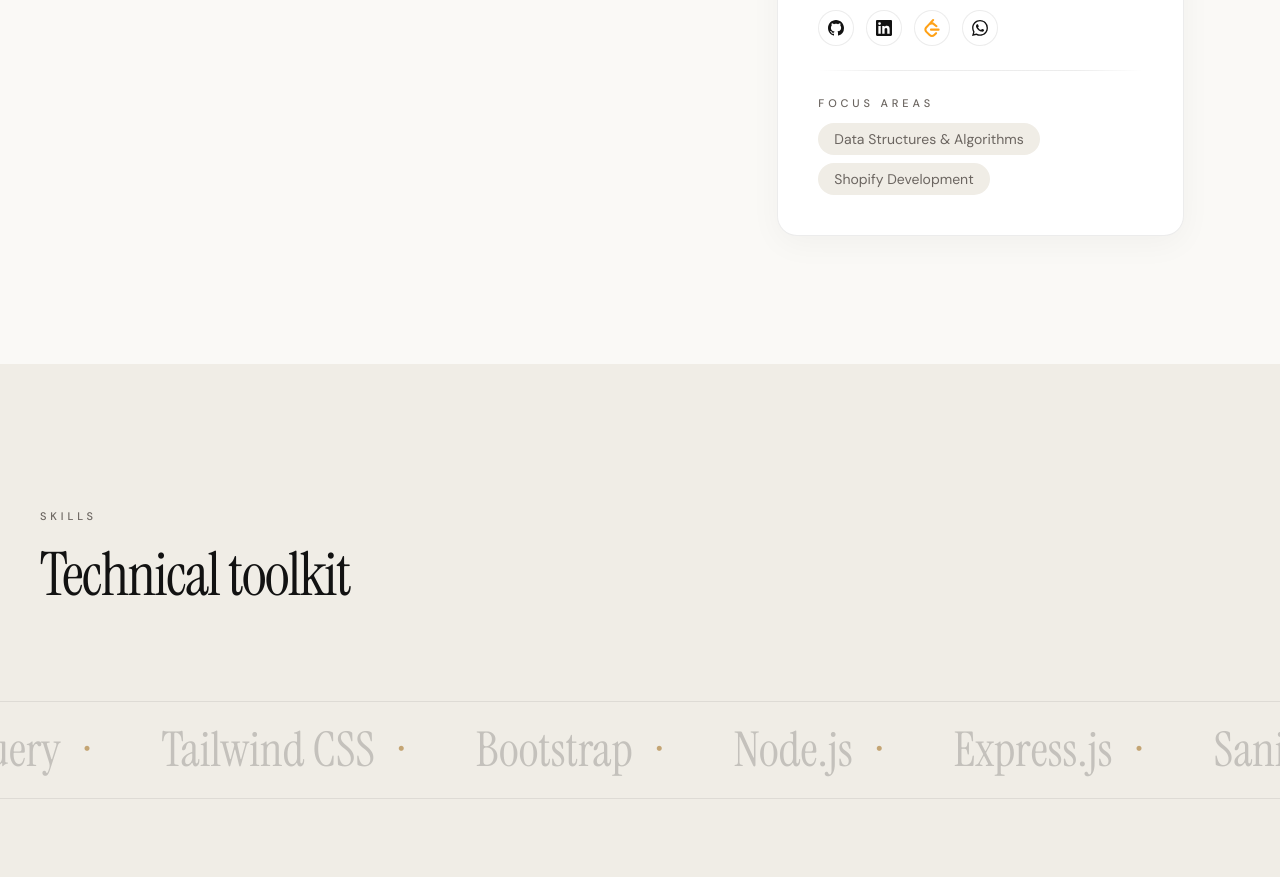
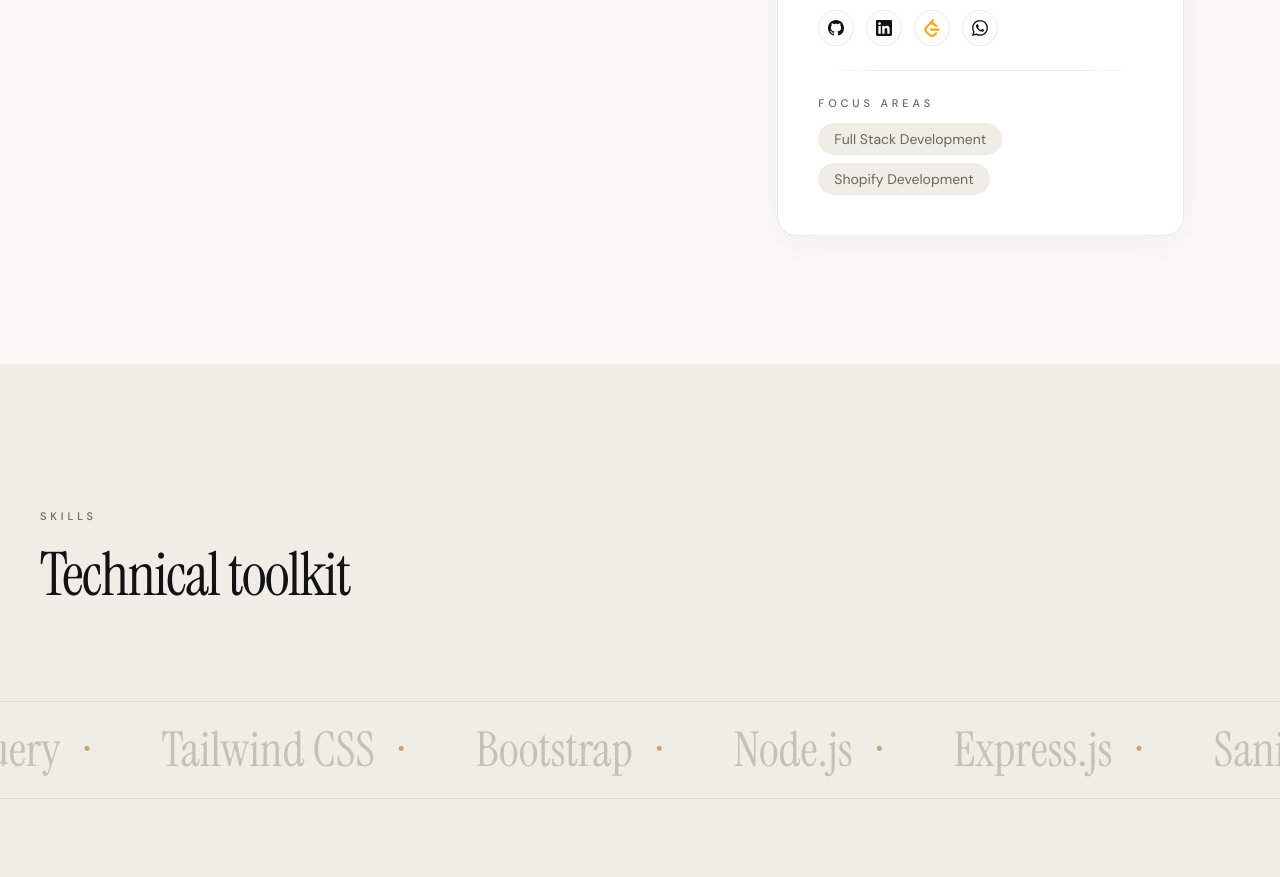
Before and after one commit to rafirafi03/Rafi_personal_Portfolio, a Next.js app: page / in a window 1280 px wide. Shown: the part 5020-5897 px from the top of the page. Built offline with nearby package versions, Linux system fonts and the light colour scheme.

Commit message:
Update resume skills to reflect current expertise, replacing 'Data Structures & Algorithms' with 'Full Stack Development'.

```diff
--- a/src/data/resume.ts
+++ b/src/data/resume.ts
@@ -70,7 +70,7 @@ export const skills = {
 };
 
 export const expertise = [
-  "Data Structures & Algorithms",
+  "Full Stack Development",
   "Shopify Development",
 ];
 
```
